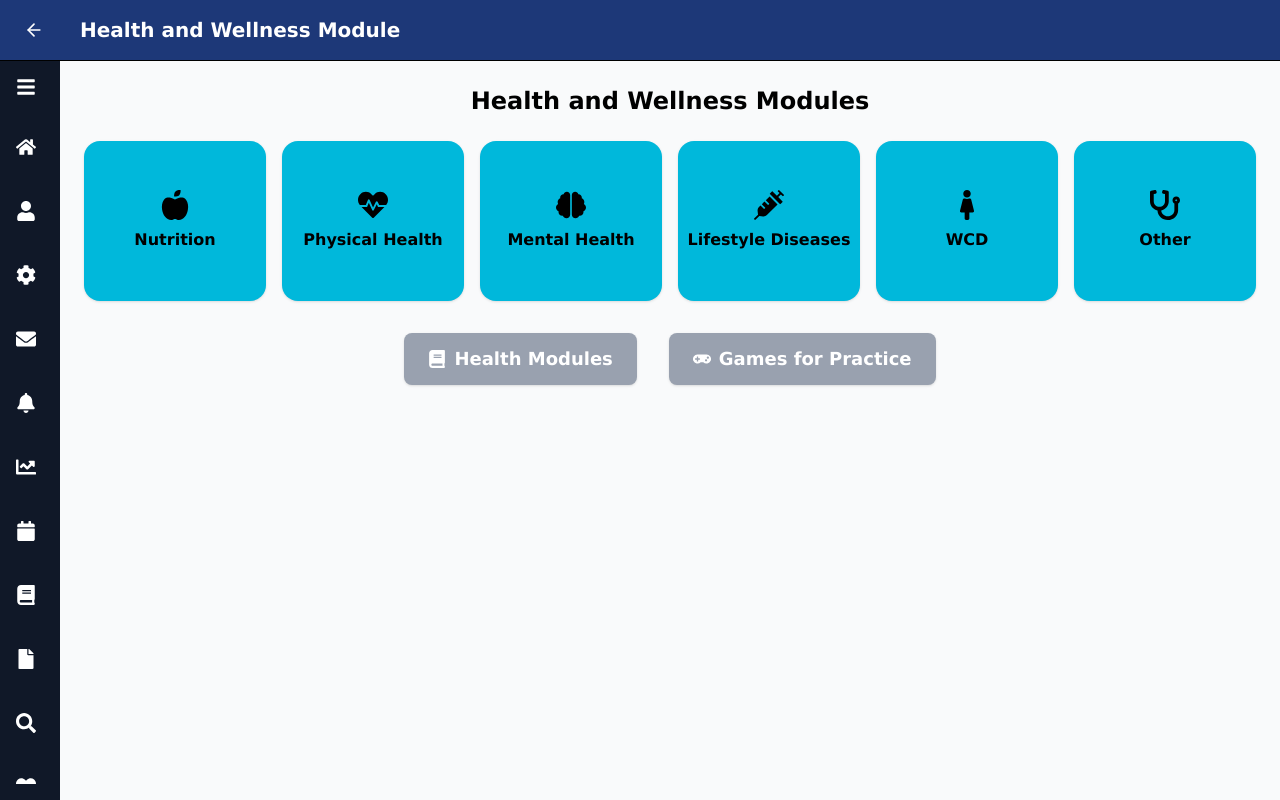
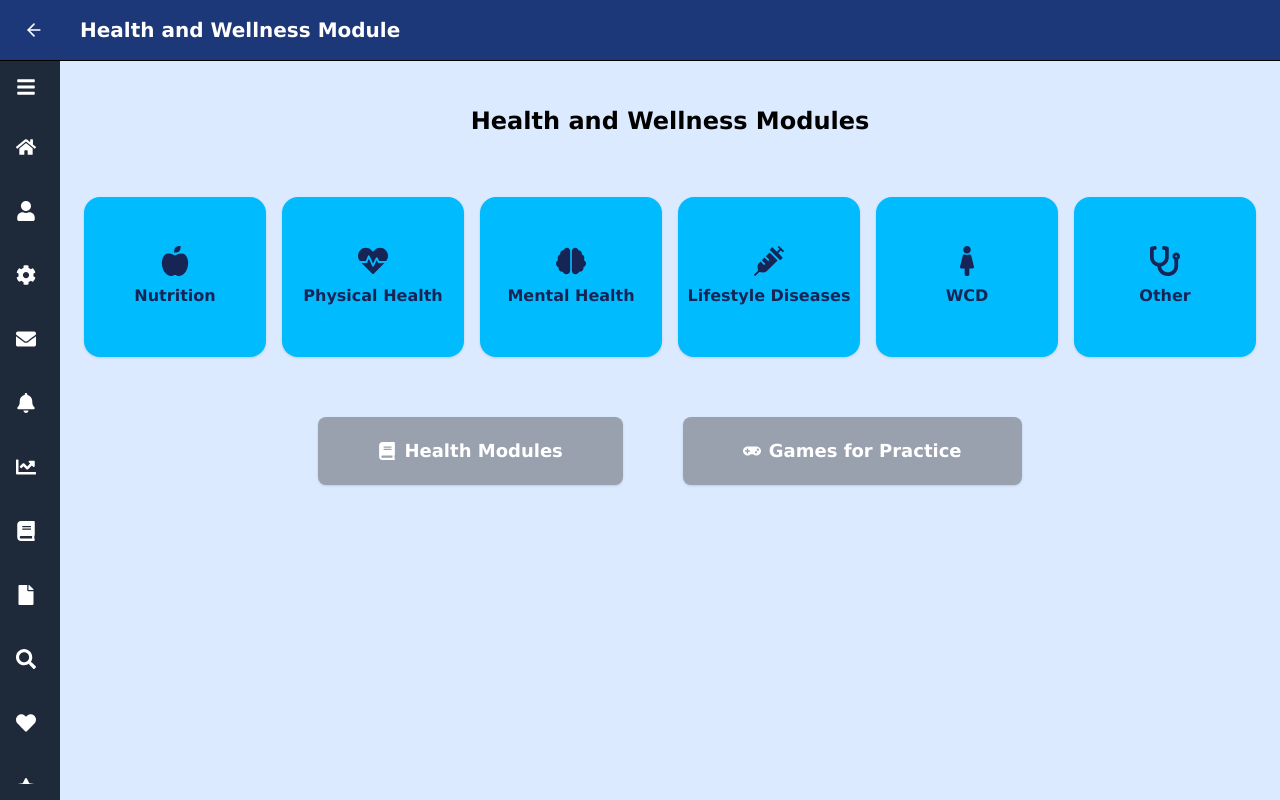
Before and after one commit to adityadebnath009/HackHeritage2k25, a React (Vite) app in the folder frontend/: page /wellnesssidebar in a window 1280 px wide. Built offline with nearby package versions, Linux system fonts and the light colour scheme.

Commit message:
Updated frontend

```diff
--- a/frontend/src/components/Home.jsx
+++ b/frontend/src/components/Home.jsx
@@ -168,7 +168,7 @@ class Home extends React.Component {
                                 onMouseEnter={() => this.setState({ hoveredItem: 4 })}
                                 onMouseLeave={() => this.setState({ hoveredItem: null })}
                                 onClick={() => window.location.href = '/wellnesssidebar'} // <-- Added this line
-                                style={{cursor: 'pointer'}}
+                                style={{ cursor: 'pointer' }}
                             >
                                 {this.state.hoveredItem !== 4 && <FontAwesomeIcon icon={faBookMedical} />}
                                 <p className={this.state.hoveredItem === 4 ? "content-menu-hover" : ""}>
--- a/frontend/src/components/Icons.jsx
+++ b/frontend/src/components/Icons.jsx
@@ -21,7 +21,7 @@ export const menuItems = [
     { icon: <FaEnvelope />, text: "Messages" },
     { icon: <FaBell />, text: "Notifications" },
     { icon: <FaChartLine />, text: "Analytics" },
-    { icon: <FaCalendar />, text: "Calendar" },
+    // { icon: <FaCalendar />, text: "Calendar" },
     { icon: <FaBook />, text: "Library" },
     { icon: <FaFile />, text: "Reports" },
     { icon: <FaSearch />, text: "Search" },
--- a/frontend/src/components/Telemedicine.jsx
+++ b/frontend/src/components/Telemedicine.jsx
@@ -46,7 +46,7 @@ export default function Telemedicine() {
     };
 
     return (
-        <div className="min-h-screen bg-gray-50">
+        <div className="min-h-screen bg-gray-50 pb-10">
             {/* Header - DO NOT TOUCH */}
             <div
                 className="sticky top-0 z-20 bg-white/70 backdrop-blur border-b"
@@ -66,12 +66,12 @@ export default function Telemedicine() {
             </div>
 
             {/* Main Content */}
-            <div className="max-w-3xl mx-auto mt-10 p-6 bg-white rounded-xl shadow space-y-8">
+            <div className="max-w-3xl mx-auto mt-10 p-10 bg-blue-100 rounded-xl shadow space-y-8">
                 {/* eSanjeevani Section */}
                 <div className="flex items-center justify-between">
                     <div>
-                        <div className="text-lg font-semibold mb-1">eSanjeevani</div>
-                        <div className="text-gray-600 text-sm">
+                        <div className="text-xl font-semibold mb-1">eSanjeevani</div>
+                        <div className="text-gray-600 text-base">
                             India's National Telemedicine Service
                         </div>
                     </div>
@@ -79,15 +79,16 @@ export default function Telemedicine() {
                         href="https://esanjeevani.mohfw.gov.in/"
                         target="_blank"
                         rel="noopener noreferrer"
-                        className="bg-blue-600 text-white px-4 py-2 rounded-lg font-medium shadow hover:bg-blue-700 transition"
+                        className="bg-blue-700 text-white px-4 py-2 rounded-lg font-medium shadow hover:bg-blue-800 transition"
                     >
                         Visit eSanjeevani
                     </a>
                 </div>
-
+            </div>
+            <div className="max-w-3xl mx-auto mt-10 p-6 bg-white rounded-xl shadow space-y-8">
                 {/* Appointment Form */}
                 <form onSubmit={handleSubmit} className="space-y-4">
-                    <div className="text-lg font-semibold">Book an Appointment</div>
+                    <div className="text-xl font-semibold">Book an Appointment</div>
 
                     {/* Doctor Dropdown */}
                     <div>
--- a/frontend/src/components/WellnessSidebar.jsx
+++ b/frontend/src/components/WellnessSidebar.jsx
@@ -56,7 +56,7 @@ const WellnessSidebar = () => {
                     initial={{ width: 60 }}
                     animate={{ width: isOpen ? 240 : 60 }}
                     transition={{ duration: 0.4 }}
-                    className="bg-gray-900 text-white p-4 flex flex-col gap-6"
+                    className="bg-gray-800 text-white p-4 flex flex-col gap-6"
                 >
                     <button className="text-xl mb-4" onClick={() => setIsOpen((prev) => !prev)}>
                         <FaBars />
@@ -69,13 +69,13 @@ const WellnessSidebar = () => {
                 </motion.div>
 
                 {/* Main Content Area */}
-                <main className="flex-1 p-6 overflow-y-auto">
-                    <h2 className="text-2xl font-bold mb-6 text-center">Health and Wellness Modules</h2>
+                <main className="flex-1 p-6 overflow-y-auto bg-blue-100">
+                    <h2 className="text-2xl font-bold mb-15 mt-5 text-center">Health and Wellness Modules</h2>
                     <div className="grid grid-cols-2 sm:grid-cols-3 md:grid-cols-6 gap-4 mb-8">
                         {modules.map((module) => (
                             <div
                                 key={module.name}
-                                className={`h-40 rounded-2xl flex flex-col justify-center items-center bg-cyan-500 text-black font-semibold shadow hover:scale-105 transition cursor-pointer ${selectedModule === module.name ? 'ring-4 ring-blue-600' : ''
+                                className={`h-40 rounded-2xl flex flex-col justify-center items-center bg-sky-400 text-blue-950 font-semibold shadow hover:scale-105 transition cursor-pointer ${selectedModule === module.name ? 'ring-4 ring-blue-600' : ''
                                     }`}
                                 onClick={() => setSelectedModule(module.name)}
                             >
@@ -84,11 +84,11 @@ const WellnessSidebar = () => {
                             </div>
                         ))}
                     </div>
-                    <div className="flex justify-center items-center gap-8 mb-6">
+                    <div className="flex justify-center items-center gap-15 mt-15">
                         <button
                             onClick={() => handlePurposeClick('modules')}
                             disabled={!selectedModule}
-                            className="bg-blue-500 text-white px-6 py-3 rounded-lg hover:bg-blue-600 transition-colors flex items-center gap-2 text-lg font-semibold shadow disabled:bg-gray-400 disabled:cursor-not-allowed"
+                            className="bg-blue-800 text-white px-15 py-5 rounded-lg hover:bg-blue-600 transition-colors flex items-center gap-2 text-lg font-semibold shadow disabled:bg-gray-400 disabled:cursor-not-allowed"
                         >
                             <FaBook />
                             Health Modules
@@ -96,7 +96,7 @@ const WellnessSidebar = () => {
                         <button
                             onClick={() => handlePurposeClick('games')}
                             disabled={!selectedModule}
-                            className="bg-blue-500 text-white px-6 py-3 rounded-lg hover:bg-blue-600 transition-colors flex items-center gap-2 text-lg font-semibold shadow disabled:bg-gray-400 disabled:cursor-not-allowed"
+                            className="bg-blue-800 text-white px-15 py-5 rounded-lg hover:bg-blue-600 transition-colors flex items-center gap-2 text-lg font-semibold shadow disabled:bg-gray-400 disabled:cursor-not-allowed"
                         >
                             <FaGamepad />
                             Games for Practice
```
